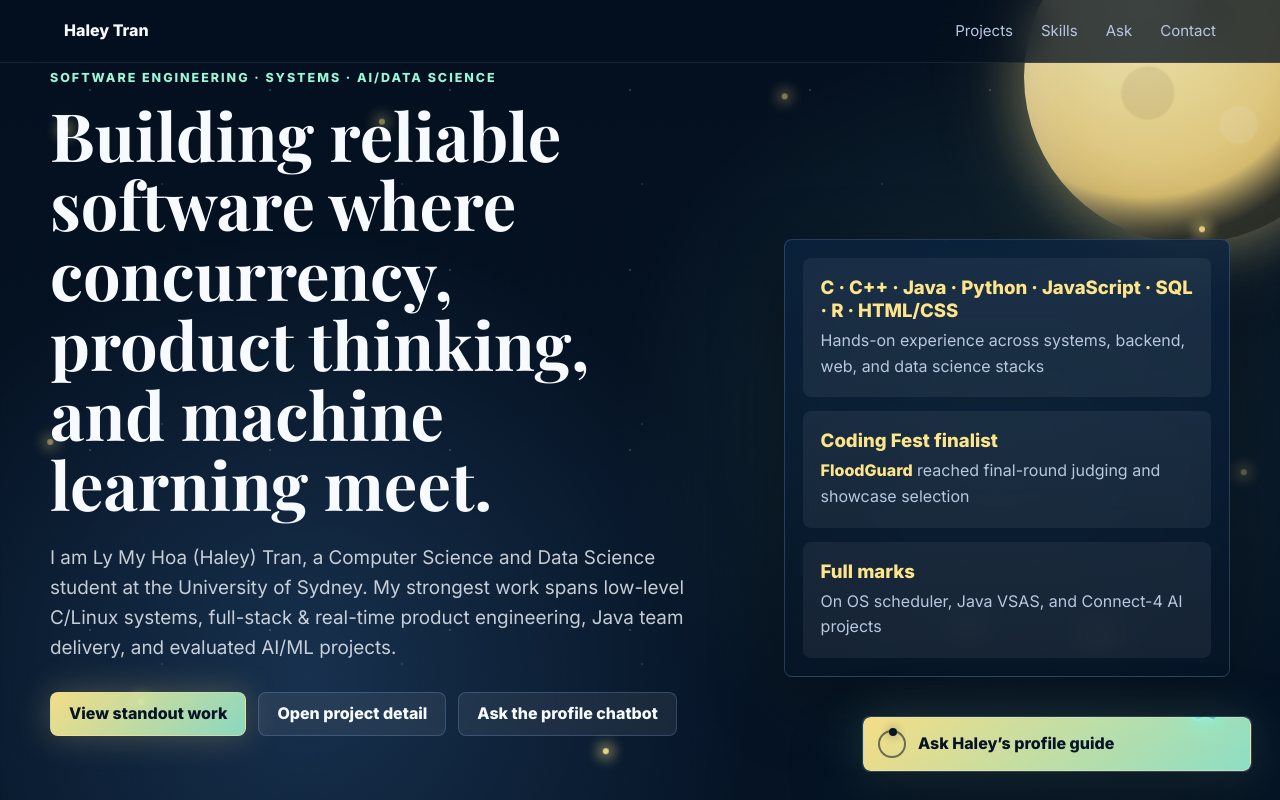
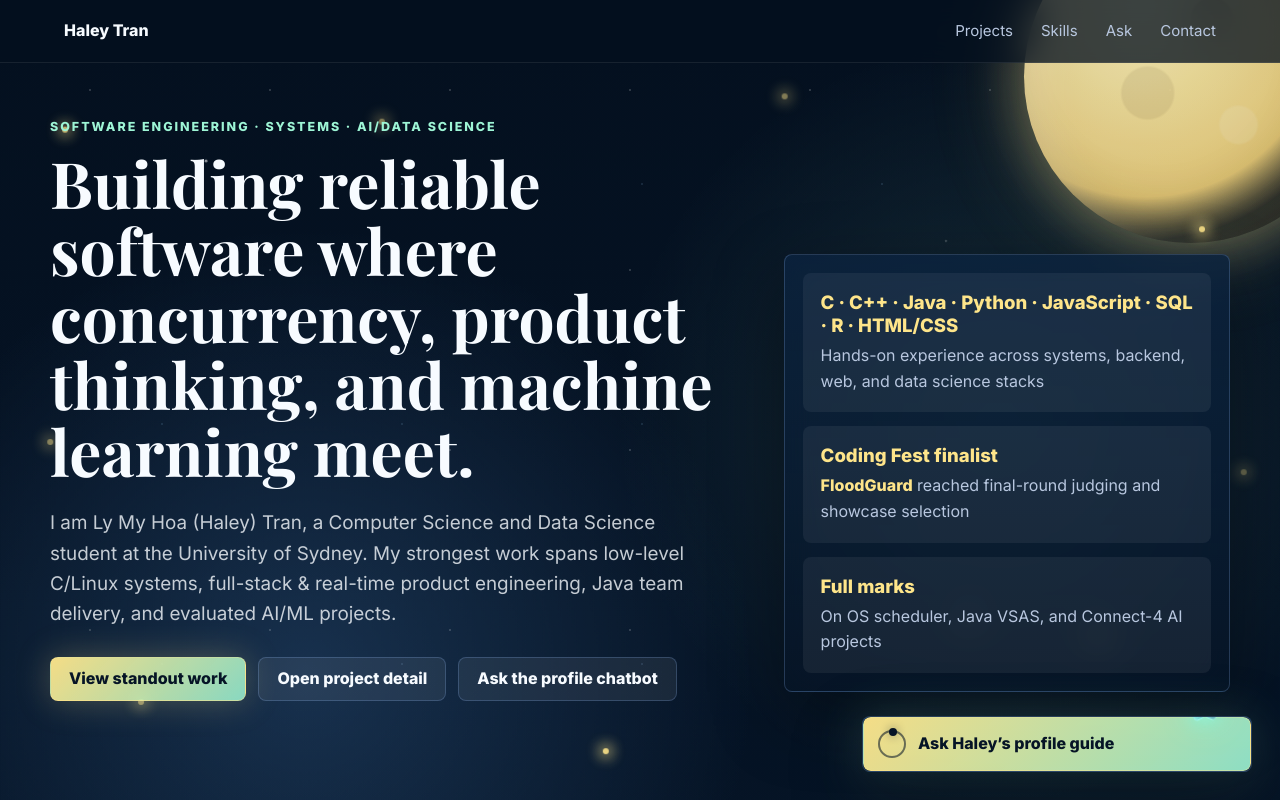
Before and after one commit to HaleyyT/portfolio, a website built with Vite: page index.html in a window 1280 px wide. Shown: the top 800 px of the page. Built offline with nearby package versions, Linux system fonts and the light colour scheme.

Commit message:
adjust headine text and lift up hero section padding

```diff
--- a/src/styles.css
+++ b/src/styles.css
@@ -176,7 +176,7 @@ main {
   grid-template-columns: minmax(0, 1.2fr) minmax(280px, 0.8fr);
   align-items: center;
   gap: clamp(28px, 5vw, 64px);
-  padding: 0 0 48px;
+  padding: 15px 0 48px;
 }
 
 .hero-copy {
@@ -211,6 +211,10 @@ h1 {
   margin-bottom: 24px;
   font-size: clamp(2.35rem, 5.2vw, 5rem);
   text-wrap: balance;
+}
+
+.hero h1 {
+  font-size: clamp(2.256rem, 4.992vw, 4.8rem);
 }
 
 h2 {
```
